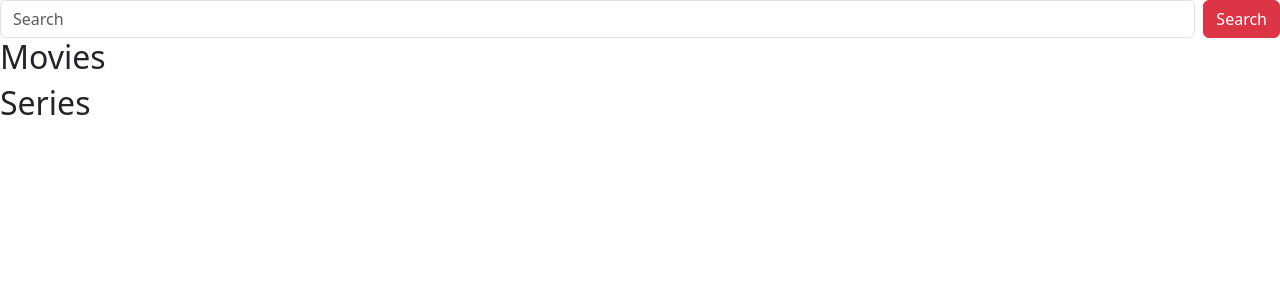
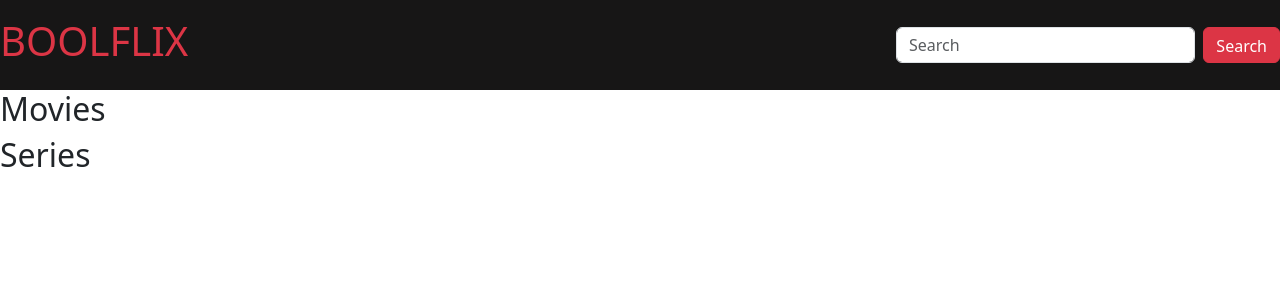
Before and after one commit to Christian-Lepidi/vite-boolflix, a Vue app: page / in a window 1280 px wide. Shown: the top 300 px of the page. Built offline with nearby package versions, Linux system fonts and the light colour scheme.

Commit message:
feat: add. header layout

```diff
--- a/src/components/AppHeader.vue
+++ b/src/components/AppHeader.vue
@@ -12,18 +12,47 @@ export default {
 </script>
 
 <template>
-  <div class="d-flex">
+  <header class="d-flex justify-content-between">
+    <div class="title-box d-flex align-items-center">
+      <h1 class="title-name text-danger">BOOLFLIX</h1>
+    </div>
+    <div class="search-bar d-flex align-items-center">
       <input
         v-model="store.text"
-      class="form-control me-2"
+        class="input-bar form-control me-2"
         type="search"
         placeholder="Search"
         aria-label="Search"
       />
-    <button type="button" class="btn btn-danger" @click="$emit('search')">
+      <button
+        type="button"
+        class="input-bar btn btn-danger"
+        @click="$emit('search')"
+      >
         Search
       </button>
     </div>
+  </header>
 </template>
 
-<style lang="scss" scoped></style>
+<style lang="scss" scoped>
+header {
+  width: 100%;
+  height: 90px;
+  background-color: rgb(23, 22, 22);
+}
+
+.title-box {
+  width: 30%;
+  height: 100%;
+}
+
+.search-bar {
+  width: 30%;
+  height: 100%;
+}
+
+.input-bar {
+  height: 40%;
+}
+</style>
```
Lines whose indentation alone changed are shown as unchanged.
